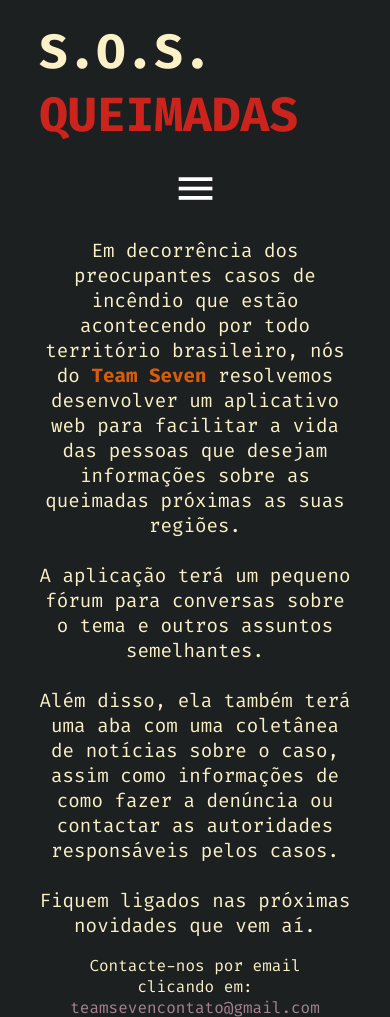
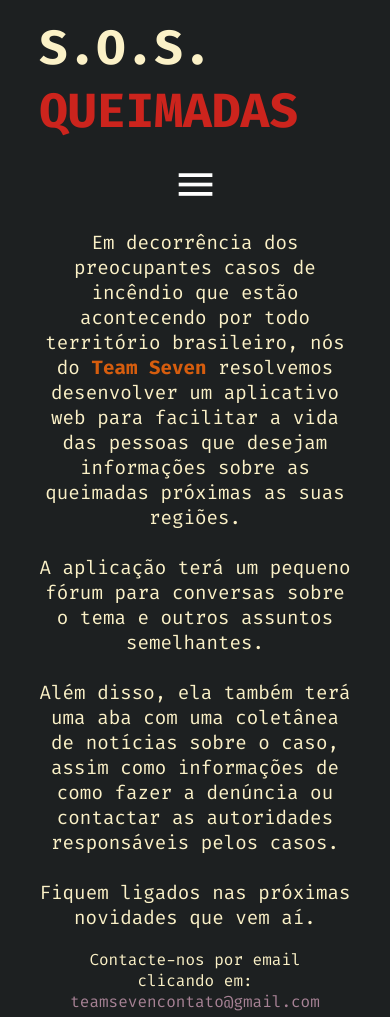
Before and after one commit to pecodigos/sos-queimadas-banner, a plain HTML site: page index.html in a window 390 px wide. Drawn offline with Linux system fonts and the light colour scheme.

Commit message:
Melhorando a responsividade

```diff
--- a/assets/styles.css
+++ b/assets/styles.css
@@ -51,7 +51,7 @@ body {
 }
 
 .header {
-    padding: 5% 10%;
+    padding: 4% 10%;
     display: flex;
     justify-content: space-between;
     align-items: center;
@@ -80,14 +80,19 @@ body {
 }
 
 .footer {
+    position: absolute;
+    left: 50%;
+    transform: translate(-50%, -50%);
+    margin-top: 45px;
+}
+
+.footer_text {
+    position: relative;
+    padding-bottom: 2%;
     text-align: center;
 }
 
-.footer_text {
-    position: absolute;
-    left: 50%;
-    transform: translate(-50%, -50%);
-    margin-top: 20px;
+.footer_bottom {
     bottom: 0;
 }
 
@@ -112,11 +117,8 @@ body {
 }
 
 @media (max-width: 928px) {
-    .footer {
-        margin-top: 20px;
-    }
 
-    .footer_text {
+    .footer_bottom {
         bottom: unset;
     }
 
--- a/index.html
+++ b/index.html
@@ -23,7 +23,7 @@
             <br><br>Fiquem ligados nas próximas novidades que vem aí.
         </p>
     </section>
-    <footer class="footer">
+    <footer class="footer footer_bottom">
         <p class="footer_text">Contacte-nos por email clicando em: <a class="email" href="mailto:teamsevencontato@gmail.com">teamsevencontato@gmail.com</a></p>
     </footer>
 
```
Also changed, not shown: about.html (+1 -1 lines).
